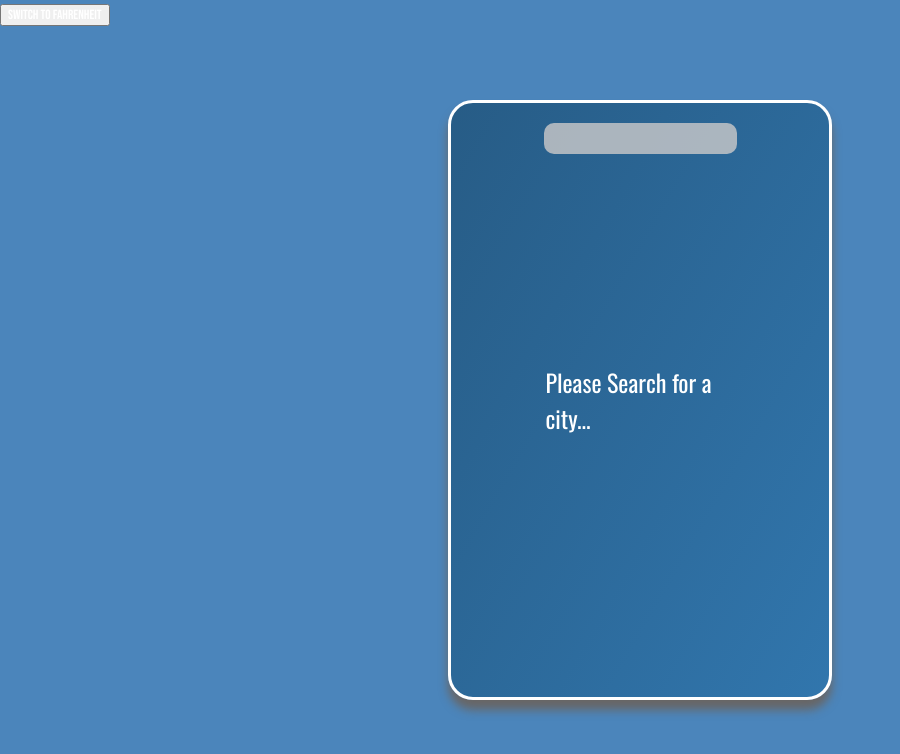
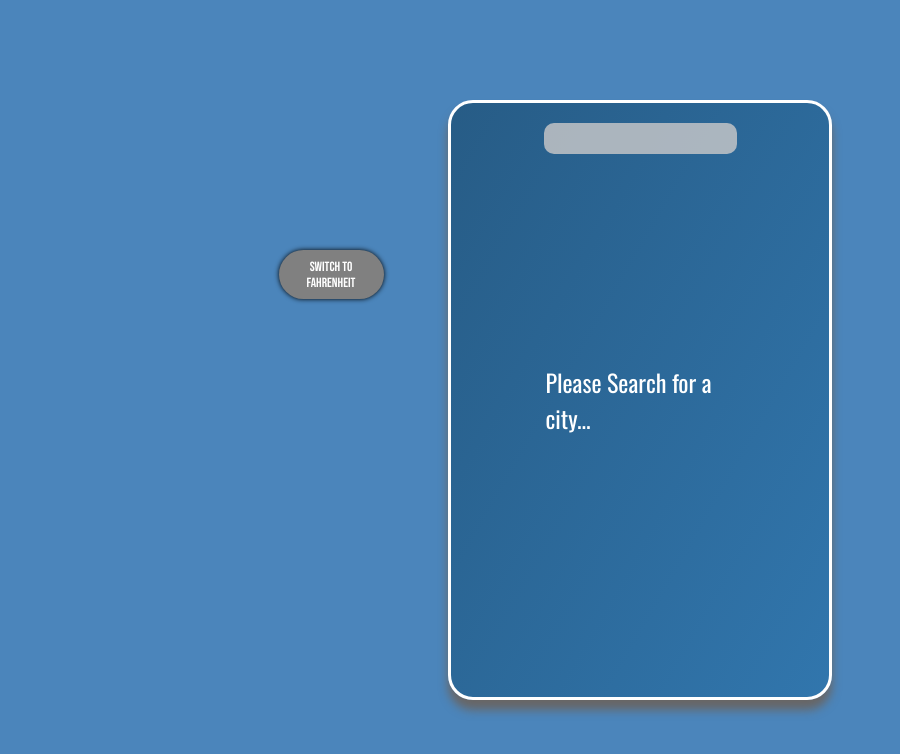
Before and after one commit to Deadmemesarelit/weather-app, a website: page index.html in a window 1280 px wide. Shown: the whole page, without its empty margins (0-900 px from the left). Drawn offline with nearby package versions, Linux system fonts and the light colour scheme.

Commit message:
Refactor style.css with updated styles and variables

```diff
--- a/style.css
+++ b/style.css
@@ -17,6 +17,7 @@ html {
     --card-start: rgb(39, 92, 134);
     --card-end: rgb(49, 118, 173);
     --text-white: white;
+    --toggle-btn-bg: rgb(128, 128, 128);
 }
 body{
     height: 100%;
@@ -26,6 +27,14 @@ body{
     font-family: "Oswald";
 }
 
+button{
+    cursor: pointer;
+    transition: all 0.2s ease-in-out;
+}
+
+button:active{
+    transform: scale(0.98);
+}
 .weather-info{
     position: absolute;
     top: 50%;
@@ -86,7 +95,7 @@ input:focus{
     flex-direction: row;
     justify-content: center;
     align-items: center;
-    gap: 20px;
+    gap: 50px;
 
 }
 
@@ -97,15 +106,16 @@ input:focus{
     flex-direction: row;
     justify-content: space-around;
     align-items: center;
+    gap: 50px;
 
 }
 
 .humidity{
-    font-size: 30px;
+    font-size: 20px;
 }
 
 .wind{
-    font-size: 30px;
+    font-size: 20px;
 }
 
 
@@ -181,3 +191,25 @@ input:focus{
     font-size: 1.5rem;
 
 }
+
+/*Toggle between degree modes*/
+
+.toggle-degree-modes-container{
+    position: absolute;
+    top: 30%;
+    left: 20%;
+    width: 150px;
+    height: 70px;
+    display: flex;
+    justify-content: center;
+}
+
+.toggle-degree-mode{
+    margin-top: 10px;
+    width: 70%;
+    height: 70%;
+    border: none;
+    border-radius: 25px;
+    background-color: var(--toggle-btn-bg);
+    box-shadow: 0 0 5px rgb(0, 0, 0);
+}
```
